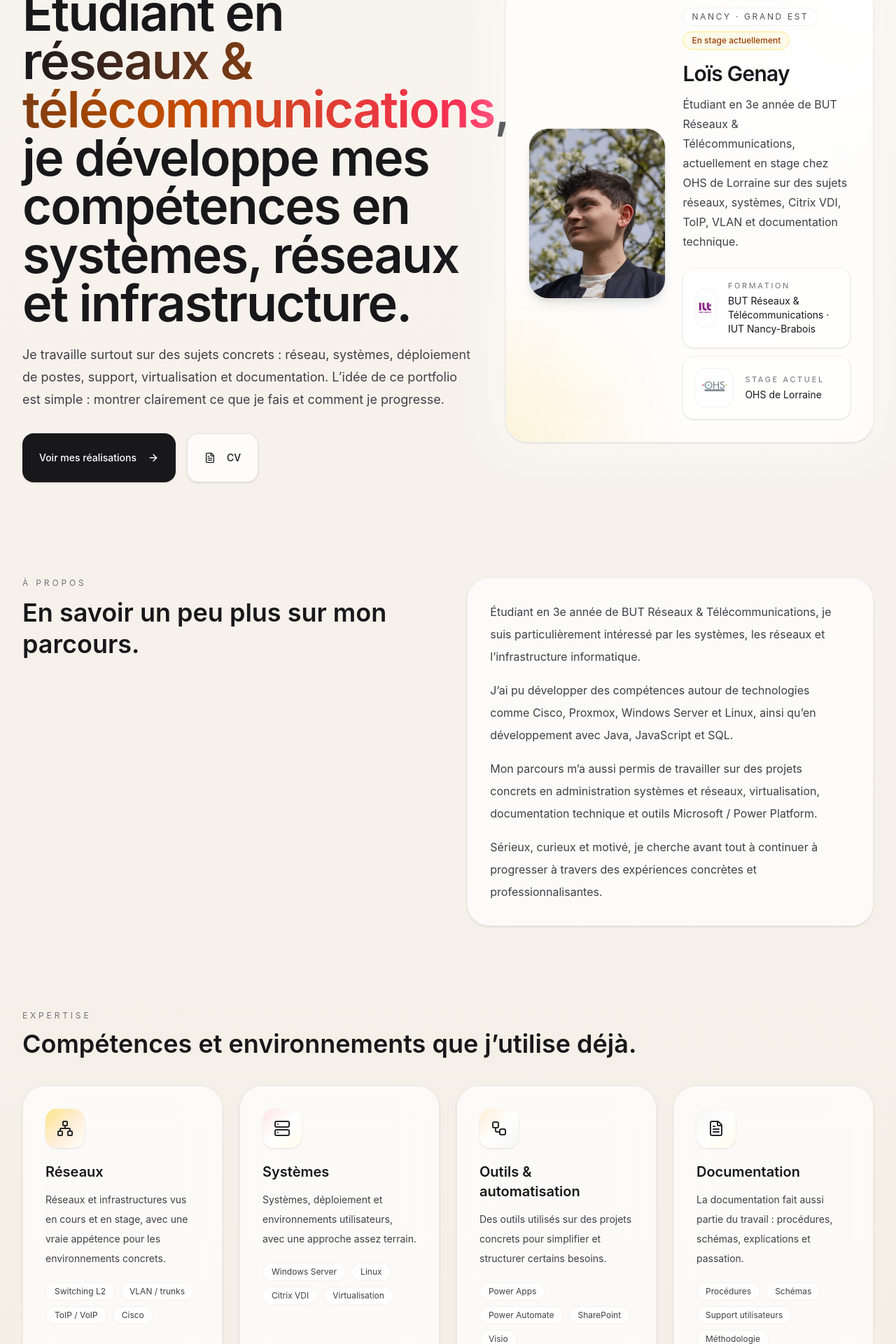
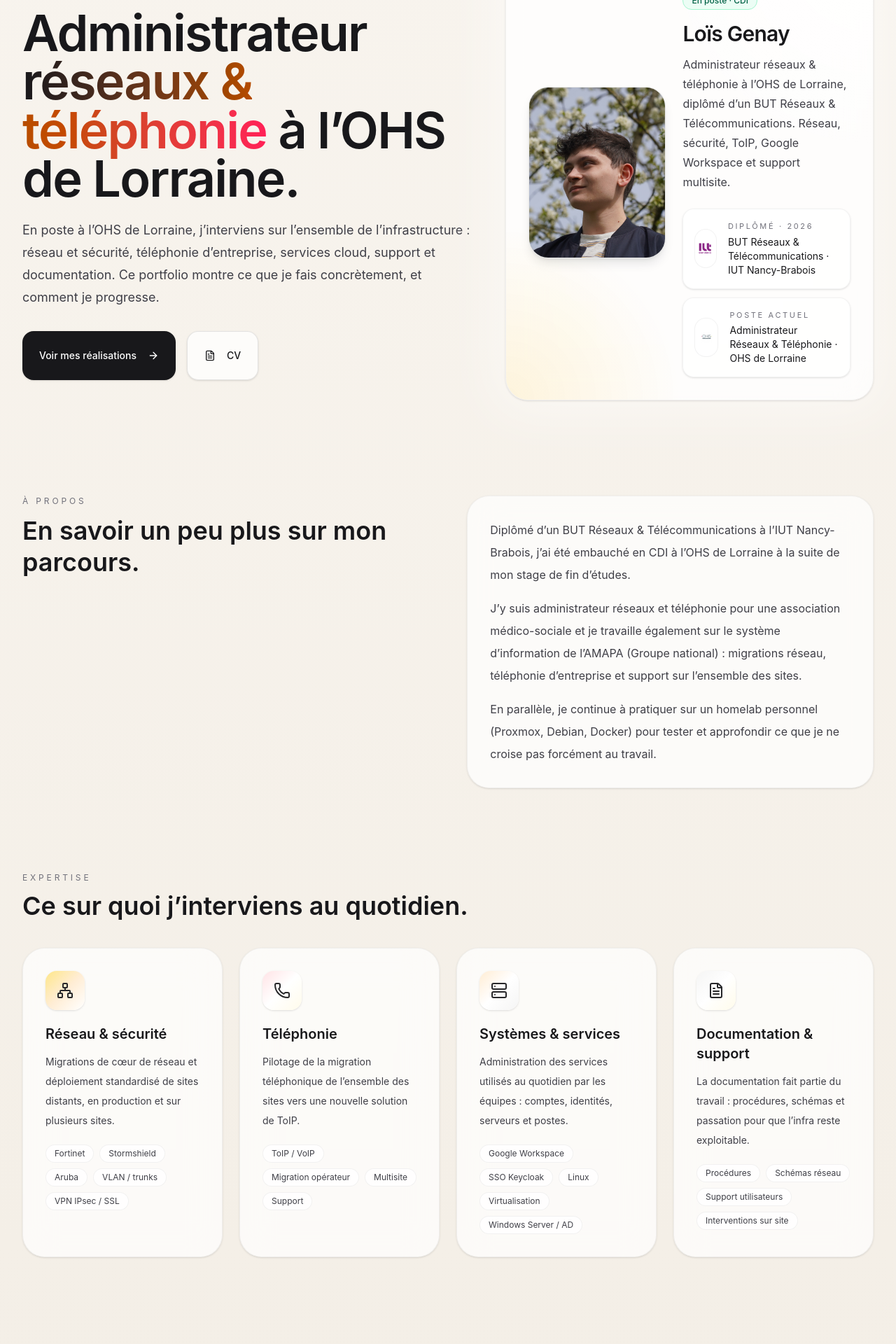
Before and after one commit to lolosk/portfolio-genay-lois, a React (Vite) app: page / in a window 1280 px wide. Shown: the part 240-2160 px from the top of the page at 70% size. Built offline with nearby package versions, Linux system fonts and the light colour scheme.

Commit message:
Update App.jsx

```diff
--- a/src/App.jsx
+++ b/src/App.jsx
@@ -4,16 +4,19 @@ import {
   ArrowRight,
   BadgeCheck,
   Briefcase,
+  Building2,
+  Cloud,
   FileText,
   Github,
   GraduationCap,
-  Layers3,
+  KeyRound,
   Linkedin,
   Menu,
-  MonitorSmartphone,
   Phone,
   Network,
+  Router,
   Server,
+  Shield,
   ShieldCheck,
   Sparkles,
   Workflow,
@@ -123,45 +126,58 @@ const sections = [
 
 const expertise = [
   {
-    title: 'Réseaux',
+    title: 'Réseau & sécurité',
     icon: Network,
     accent: 'from-amber-200 via-orange-100 to-white',
-    items: ['Switching L2', 'VLAN / trunks', 'ToIP / VoIP', 'Cisco'],
-    text: 'Réseaux et infrastructures vus en cours et en stage, avec une vraie appétence pour les environnements concrets.',
+    items: ['Fortinet', 'Stormshield', 'Aruba', 'VLAN / trunks', 'VPN IPsec / SSL'],
+    text: 'Migrations de cœur de réseau et déploiement standardisé de sites distants, en production et sur plusieurs sites.',
   },
   {
-    title: 'Systèmes',
-    icon: Server,
+    title: 'Téléphonie',
+    icon: Phone,
     accent: 'from-rose-100 via-white to-amber-50',
-    items: ['Windows Server', 'Linux', 'Citrix VDI', 'Virtualisation'],
-    text: 'Systèmes, déploiement et environnements utilisateurs, avec une approche assez terrain.',
+    items: ['ToIP / VoIP', 'Migration opérateur', 'Multisite', 'Support'],
+    text: 'Pilotage de la migration téléphonique de l’ensemble des sites vers une nouvelle solution de ToIP.',
   },
   {
-    title: 'Outils & automatisation',
-    icon: Workflow,
+    title: 'Systèmes & services',
+    icon: Server,
     accent: 'from-orange-100 via-white to-stone-100',
-    items: ['Power Apps', 'Power Automate', 'SharePoint', 'Visio'],
-    text: 'Des outils utilisés sur des projets concrets pour simplifier et structurer certains besoins.',
+    items: ['Google Workspace', 'SSO Keycloak', 'Linux', 'Virtualisation', 'Windows Server / AD'],
+    text: 'Administration des services utilisés au quotidien par les équipes : comptes, identités, serveurs et postes.',
   },
   {
-    title: 'Documentation',
+    title: 'Documentation & support',
     icon: FileText,
     accent: 'from-stone-100 via-white to-amber-50',
-    items: ['Procédures', 'Schémas', 'Support utilisateurs', 'Méthodologie'],
-    text: 'La documentation fait aussi partie du travail : procédures, schémas, explications et passation.',
+    items: ['Procédures', 'Schémas réseau', 'Support utilisateurs', 'Interventions sur site'],
+    text: 'La documentation fait partie du travail : procédures, schémas et passation pour que l’infra reste exploitable.',
   },
 ];
 
 const experiences = [
   {
-    period: 'Mars 2026 — Aujourd’hui',
+    period: 'Juin 2026 — Aujourd’hui',
+    place: 'OHS de Lorraine · CDI',
+    title: 'Administrateur Réseaux & Téléphonie',
+    logo: ohsLogo,
+    current: true,
+    bullets: [
+      'Administration de l’infrastructure réseau et téléphonie de l’AMAPA.',
+      'Migration réseau et déploiement sur les sites distants (Fortinet, Stormshield, Aruba).',
+      'Pilotage de la migration téléphonique de l’ensemble des sites AMAPA (ToIP).',
+      'Administration Google Workspace, support et interventions multisites.',
+    ],
+  },
+  {
+    period: 'Mars 2026 — Juin 2026',
     place: 'OHS de Lorraine · Stage',
     title: 'Stagiaire Informatique — Réseaux & Systèmes',
     logo: ohsLogo,
     bullets: [
       'Participation à des opérations de migration réseau : switching L2, VLAN, trunks et ToIP.',
       'Déploiement et configuration de postes, avec accompagnement utilisateurs en environnement Citrix VDI.',
-      'Mise en place d’un SSO Hornetsecurity et rédaction de documentation technique / procédures.',
+      'Mise en place d’un SSO Keycloak (OIDC et SAML) pour différents fournisseurs de services et rédaction de documentation technique / procédures.',
     ],
   },
   {
@@ -179,25 +195,39 @@ const experiences = [
 
 const projects = [
   {
-    title: 'Migration réseau & segmentation',
-    category: 'OHS de Lorraine',
-    icon: Network,
-    text: 'Interventions sur des sujets de switching L2, VLAN, trunks et ToIP, dans un contexte professionnel réel où fiabilité et continuité de service comptent.',
-    tags: ['Switching L2', 'VLAN', 'Trunks', 'ToIP'],
+    title: 'Migration réseau multisite',
+    category: 'OHS · AMAPA',
+    icon: Router,
+    text: 'Migration cœur de réseau et déploiement standardisé de pare-feu et switchs sur les sites distants, avec interconnexion en VPN et segmentation par VLAN.',
+    tags: ['Fortinet', 'Stormshield', 'Aruba', 'VPN', 'VLAN'],
   },
   {
-    title: 'Environnement Citrix VDI',
-    category: 'Support & systèmes',
-    icon: MonitorSmartphone,
-    text: 'Déploiement, configuration de postes et accompagnement utilisateurs dans un environnement virtualisé, avec une attention portée à l’usage concret.',
-    tags: ['Citrix VDI', 'Postes', 'Support', 'Windows'],
+    title: 'Migration téléphonique',
+    category: 'OHS de Lorraine',
+    icon: Phone,
+    text: 'Pilotage du passage de l’ensemble des sites AMAPA vers une nouvelle solution de ToIP : coordination des bascules et accompagnement des équipes sur chaque site.',
+    tags: ['ToIP', 'VoIP', 'Multisite', 'Pilotage'],
   },
   {
-    title: 'SSO Hornetsecurity',
-    category: 'Sécurité & documentation',
+    title: 'Système d’information de l’AMAPA',
+    category: 'OHS · AMAPA',
+    icon: Building2,
+    text: 'Gestion et structuration du SI d’une seconde structure : comptes, postes, accès distants et flotte mobile.',
+    tags: ['Google Workspace', 'Postes', 'VPN', 'Mobiles'],
+  },
+  {
+    title: 'Identités & services cloud',
+    category: 'Systèmes',
+    icon: Cloud,
+    text: 'Administration Google Workspace et travail sur la gestion des identités / SSO pour simplifier l’accès des utilisateurs.',
+    tags: ['Google Workspace', 'Identités', 'SSO'],
+  },
+  {
+    title: 'SSO Keycloak',
+    category: 'Stage OHS · Sécurité',
     icon: ShieldCheck,
-    text: 'Mise en place d’un SSO associée à la rédaction de procédures, pour sécuriser et simplifier l’expérience côté utilisateurs et exploitation.',
-    tags: ['SSO', 'Hornetsecurity', 'Procédures', 'Sécurité'],
+    text: 'Mise en place d’un SSO Keycloak en OIDC et SAML pour différents fournisseurs de services, associée à la rédaction de procédures, pour sécuriser et simplifier l’accès des utilisateurs.',
+    tags: ['Keycloak', 'OIDC', 'SAML', 'SSO'],
   },
   {
     title: 'Application de gestion du télétravail',
@@ -206,27 +236,47 @@ const projects = [
     text: 'Conception d’un outil interne basé sur la Power Platform, pensé pour digitaliser un besoin métier et le rendre plus fluide au quotidien.',
     tags: ['Power Apps', 'Power Automate', 'SharePoint', 'Forms'],
   },
-  {
-    title: 'Schémas réseau & documentation',
-    category: 'Structuration des outils',
-    icon: Layers3,
-    text: 'Travail de remise à plat et de standardisation documentaire, afin de produire des schémas plus clairs, homogènes et plus simples à exploiter.',
-    tags: ['Visio', 'Documentation', 'Réseaux', 'Méthode'],
-  },
 ];
 
+// Pas encore de logo pour Fortinet / Stormshield / Aruba / Google Workspace / Keycloak :
+// une icône s'affiche à la place. Pour mettre le vrai logo, déposer le fichier
+// dans public/img/ et remplacer `icon: ...` par `src: \`${import.meta.env.BASE_URL}img/logo-xxx.png\``.
 const techStack = [
+  {
+    label: 'Fortinet',
+    icon: Shield,
+  },
+  {
+    label: 'Stormshield',
+    icon: ShieldCheck,
+  },
+  {
+    label: 'Aruba',
+    icon: Router,
+  },
+  {
+    label: 'ToIP',
+    icon: Phone,
+  },
+  {
+    label: 'Google Workspace',
+    icon: Cloud,
+  },
+  {
+    label: 'Keycloak',
+    icon: KeyRound,
+  },
   {
     label: 'Cisco',
     src: `${import.meta.env.BASE_URL}img/logo-cisco.png`,
   },
   {
-    label: 'Windows Server',
-    src: `${import.meta.env.BASE_URL}img/logo-windows.svg`,
+    label: 'Linux',
+    src: `${import.meta.env.BASE_URL}img/logo-linux.svg`,
   },
   {
-    label: 'Linux',
-    src: `${import.meta.env.BASE_URL}img/logo-linux.svg`,
+    label: 'Windows Server / AD',
+    src: `${import.meta.env.BASE_URL}img/logo-windows.svg`,
   },
   {
     label: 'Citrix',
@@ -237,28 +287,12 @@ const techStack = [
     src: `${import.meta.env.BASE_URL}img/logo-vlan.png`,
   },
   {
-    label: 'ToIP',
-    icon: Phone,
-  },
-  {
-    label: 'Power Apps',
-    src: `${import.meta.env.BASE_URL}img/logo-powerapps.png`,
-  },
-  {
     label: 'Power Automate',
     src: `${import.meta.env.BASE_URL}img/logo-powerautomate.png`,
   },
   {
-    label: 'SharePoint',
-    src: `${import.meta.env.BASE_URL}img/logo-sharepoint.png`,
-  },
-  {
     label: 'Visio',
     src: `${import.meta.env.BASE_URL}img/logo-visio.png`,
-  },
-  {
-    label: 'Java',
-    src: `${import.meta.env.BASE_URL}img/logo-java.png`,
   },
   {
     label: 'SQL',
@@ -466,13 +500,11 @@ export default function PortfolioRefonte() {
               variants={fadeUp}
               className="mt-6 max-w-4xl text-[2.15rem] font-semibold leading-[0.96] tracking-tight text-zinc-900 sm:text-5xl lg:text-7xl"
             >
-              Étudiant en{' '}
+              Administrateur{' '}
               <span className="bg-gradient-to-r from-zinc-900 via-amber-700 to-rose-500 bg-clip-text text-transparent">
-                réseaux & télécommunications
-              </span>
-              ,<br className="hidden lg:block" />
-              <span className="block">je développe mes compétences en</span>
-              <span className="block">systèmes, réseaux et infrastructure.</span>
+                réseaux & téléphonie
+              </span>{' '}
+              à l’OHS de Lorraine.
             </motion.h1>
 
             <motion.p
@@ -482,7 +514,7 @@ export default function PortfolioRefonte() {
               variants={fadeUp}
               className="mt-6 max-w-2xl break-words text-base leading-8 text-zinc-700 sm:text-lg"
             >
-              Je travaille surtout sur des sujets concrets : réseau, systèmes, déploiement de postes, support, virtualisation et documentation. L’idée de ce portfolio est simple : montrer clairement ce que je fais et comment je progresse.
+              En poste à l’OHS de Lorraine, j’interviens sur l’ensemble de l’infrastructure : réseau et sécurité, téléphonie d’entreprise, services cloud, support et documentation. Ce portfolio montre ce que je fais concrètement, et comment je progresse.
             </motion.p>
 
             <motion.div initial="hidden" animate="visible" custom={0.34} variants={fadeUp} className="mt-8 flex flex-col gap-4 sm:flex-row sm:flex-wrap">
@@ -518,15 +550,15 @@ export default function PortfolioRefonte() {
                       <span className="rounded-full border border-black/5 bg-white/75 px-3 py-1 text-xs uppercase tracking-[0.22em] text-zinc-600">
                         Nancy · Grand Est
                       </span>
-                      <span className="rounded-full border border-amber-200 bg-amber-50 px-3 py-1 text-xs font-medium text-amber-800">
-                        En stage actuellement
+                      <span className="rounded-full border border-emerald-200 bg-emerald-50 px-3 py-1 text-xs font-medium text-emerald-800">
+                        En poste · CDI
                       </span>
                     </div>
 
                     <h2 className="mt-4 text-3xl font-semibold tracking-tight">Loïs Genay</h2>
                     <p className="mt-3 text-sm leading-7 text-zinc-700 sm:text-base">
-                      Étudiant en 3e année de BUT Réseaux & Télécommunications, actuellement en stage chez OHS de Lorraine sur des sujets réseaux, systèmes,
-                      Citrix VDI, ToIP, VLAN et documentation technique.
+                      Administrateur réseaux & téléphonie à l’OHS de Lorraine, diplômé d’un BUT Réseaux & Télécommunications. Réseau, sécurité, ToIP,
+                      Google Workspace et support multisite.
                     </p>
 
                     <div className="mt-6 grid gap-3 sm:grid-cols-2">
@@ -536,7 +568,7 @@ export default function PortfolioRefonte() {
                             <img src={iutLogo} alt="Logo IUT Nancy-Brabois" className="h-full w-full object-contain scale-[1.08]" />
                           </div>
                           <div>
-                            <div className="text-[11px] uppercase tracking-[0.24em] text-zinc-500">Formation</div>
+                            <div className="text-[11px] uppercase tracking-[0.24em] text-zinc-500">Diplômé · 2026</div>
                             <div className="mt-1 text-sm text-zinc-900">BUT Réseaux & Télécommunications · IUT Nancy-Brabois</div>
                           </div>
                         </div>
@@ -548,8 +580,8 @@ export default function PortfolioRefonte() {
                             <img src={ohsLogo} alt="Logo OHS de Lorraine" className="h-full w-full object-contain" />
                           </div>
                           <div>
-                            <div className="text-[11px] uppercase tracking-[0.24em] text-zinc-500">Stage actuel</div>
-                            <div className="mt-1 text-sm text-zinc-900">OHS de Lorraine</div>
+                            <div className="text-[11px] uppercase tracking-[0.24em] text-zinc-500">Poste actuel</div>
+                            <div className="mt-1 text-sm text-zinc-900">Administrateur Réseaux & Téléphonie · OHS de Lorraine</div>
                           </div>
                         </div>
                       </div>
@@ -575,16 +607,13 @@ export default function PortfolioRefonte() {
                 <CardContent className="p-6 sm:p-8">
                   <div className="space-y-4 text-base leading-8 text-zinc-700">
                     <p>
-                      Étudiant en 3e année de BUT Réseaux & Télécommunications, je suis particulièrement intéressé par les systèmes, les réseaux et l’infrastructure informatique.
+                      Diplômé d’un BUT Réseaux & Télécommunications à l’IUT Nancy-Brabois, j’ai été embauché en CDI à l’OHS de Lorraine à la suite de mon stage de fin d’études.
                     </p>
                     <p>
-                      J’ai pu développer des compétences autour de technologies comme Cisco, Proxmox, Windows Server et Linux, ainsi qu’en développement avec Java, JavaScript et SQL.
+                      J’y suis administrateur réseaux et téléphonie pour une association médico-sociale et je travaille également sur le système d’information de l’AMAPA (Groupe national) : migrations réseau, téléphonie d’entreprise et support sur l’ensemble des sites.
                     </p>
                     <p>
-                      Mon parcours m’a aussi permis de travailler sur des projets concrets en administration systèmes et réseaux, virtualisation, documentation technique et outils Microsoft / Power Platform.
-                    </p>
-                    <p>
-                      Sérieux, curieux et motivé, je cherche avant tout à continuer à progresser à travers des expériences concrètes et professionnalisantes.
+                      En parallèle, je continue à pratiquer sur un homelab personnel (Proxmox, Debian, Docker) pour tester et approfondir ce que je ne croise pas forcément au travail.
                     </p>
                   </div>
                 </CardContent>
@@ -596,7 +625,7 @@ export default function PortfolioRefonte() {
         <section id="expertise" className="mx-auto max-w-7xl px-4 py-14 sm:px-6 lg:px-8 lg:py-20">
           <motion.div initial="hidden" whileInView="visible" viewport={{ once: true, amount: 0.2 }} custom={0.05} variants={fadeUp}>
             <div className="text-xs uppercase tracking-[0.32em] text-zinc-500">Expertise</div>
-            <h3 className="mt-3 text-3xl font-semibold sm:text-4xl">Compétences et environnements que j’utilise déjà.</h3>
+            <h3 className="mt-3 text-3xl font-semibold sm:text-4xl">Ce sur quoi j’interviens au quotidien.</h3>
           </motion.div>
 
           <div className="mt-10 grid gap-6 md:grid-cols-2 xl:grid-cols-4">
@@ -668,7 +697,7 @@ export default function PortfolioRefonte() {
                         </div>
                         <div>
                           <div className="mt-1 inline-flex h-11 w-11 items-center justify-center rounded-2xl bg-gradient-to-br from-amber-100 to-rose-100 shadow-sm">
-                            {index === 0 ? <Briefcase className="h-5 w-5" /> : <GraduationCap className="h-5 w-5" />}
+                            {exp.current ? <Briefcase className="h-5 w-5" /> : <GraduationCap className="h-5 w-5" />}
                           </div>
                           <h4 className="mt-3 text-xl font-semibold">{exp.title}</h4>
                           <div className="mt-4 space-y-3">
@@ -745,7 +774,7 @@ export default function PortfolioRefonte() {
                 <div className="text-xs uppercase tracking-[0.32em] text-zinc-500">Stack</div>
                 <h3 className="mt-3 text-3xl font-semibold sm:text-4xl">Les outils et environnements que j’utilise.</h3>
                 <p className="mt-5 max-w-lg text-base leading-8 text-zinc-700">
-                  Voici les principaux outils, environnements et technos que j’ai déjà utilisés dans mon parcours.
+                  Les équipements, services et technos que j’utilise en poste, et ceux vus en formation et en stage.
                 </p>
               </div>
 
@@ -812,7 +841,7 @@ export default function PortfolioRefonte() {
       </main>
 
       <footer className="border-t border-black/5 px-4 py-6 text-center text-sm text-zinc-500 sm:px-6 lg:px-8">
-        © 2026 Loïs Genay · portfolio
+        © {currentYear} Loïs Genay · portfolio
       </footer>
     </div>
   );
```
